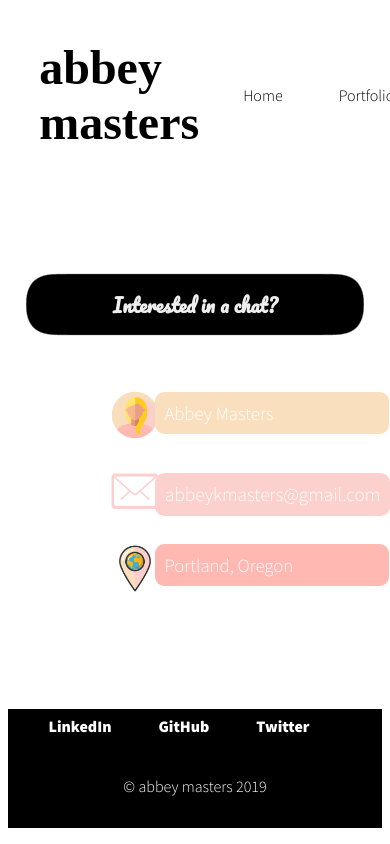
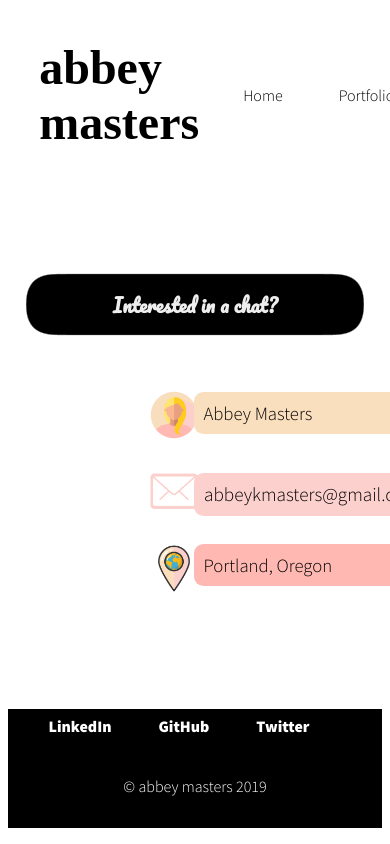
Before and after one commit to abbeymasters/portfolio, a React app: page /contact in a window 390 px wide. Shown: the top 844 px of the page. Built offline with nearby package versions, Linux system fonts and the light colour scheme.

Commit message:
ready to make mobile responsive

```diff
--- a/src/components/AboutMe.css
+++ b/src/components/AboutMe.css
@@ -8,6 +8,12 @@
   h2 {
     font-family: Source Sans Pro;
     font-weight: 600;
+  }
+
+  a {
+    text-decoration: none;
+    font-weight: 700;
+    color: black;
   }
 
   p {
--- a/src/components/AboutMe.js
+++ b/src/components/AboutMe.js
@@ -11,6 +11,7 @@ export default function AboutMe() {
           <h2>?</h2>
         </section>
         <p>Full Stack Software Developer with a background in Digital Marketing and Film, and a passion for creating innovative and stylish web applications.</p>
+        <p>Seeking Front End Development opportunities focused on JavaScript and React. Open to, and excited about learning new languages. For more details on my tech stack and projects, please visit my <a href="/portfolio">portfolio</a>.</p>
       </section>
       <section className={styles.imagesSection}>
         <img className={styles.firstImage} src="/src/assets/splotch_red.png" />
--- a/src/components/App.js
+++ b/src/components/App.js
@@ -2,9 +2,9 @@ import React from 'react';
 import Header from '../components/Header';
 import { BrowserRouter as Router, Switch, Route } from 'react-router-dom';
 import Footer from '../components/Footer';
-import Home from '../container/Home';
 import Portfolio from '../container/Portfolio';
 import Contact from './Contact.js';
+import AboutMe from './AboutMe.js';
 
 const App = () => {
   return (
@@ -13,7 +13,7 @@ const App = () => {
         <Header />
         <>
           <Switch>
-            <Route exact path='/' component={Home} />
+            <Route exact path='/' component={AboutMe} />
             <Route path='/portfolio' component={Portfolio} />
             <Route path='/contact' component={Contact} />
           </Switch>
--- a/src/components/Contact.css
+++ b/src/components/Contact.css
@@ -94,16 +94,14 @@ p:hover:after {
 }
 
 .whoami {
-  width: 50vw;
   display: flex;
   flex-direction: column;
   align-items: space-between;
 
-
-
   div {
     display: flex;
     flex-direction: row;
+    width: 30vw;
   }
 
   h2 {
@@ -118,11 +116,12 @@ p:hover:after {
 
   h3, a {
     text-align: left;
-    width: 30vw;
+    width: 20vw;
     margin: 0.75em;
     height: 18%;
     font-family: Source Sans Pro;
-    font-weight: 200;
+    font-weight: 300;
+    color: black;
   }
 
   a {
@@ -133,15 +132,7 @@ p:hover:after {
   }
 
   a:hover{
-    animation: pulse 1s;
-    animation-timing-function: linear;
+    color: rgba(0, 0, 0, 1);
+    box-shadow: 0 5px 15px rgba(255, 139, 62, 0.4);
   }
-
-  @keyframes pulse {
-    0% { transform: scale(1); }
-    25% { transform: scale(1.07); }
-    50% { transform: scale(1.15); }
-    75% { transform: scale(1.07); }
-    100% { transform: scale(1); }
-    }
 }
--- a/src/container/Home.js
+++ /dev/null
@@ -1,12 +0,0 @@
-import React from 'react';
-import AboutMe from '../components/AboutMe';
-
-const Home = () => {
-  return (
-    <>
-      <AboutMe />
-    </>
-  );
-};
-
-export default Home;
--- a/webpack.config.js
+++ b/webpack.config.js
@@ -5,10 +5,12 @@ const { CleanWebpackPlugin } = require('clean-webpack-plugin');
 module.exports = {
   entry: './src/index.js',
   output: {
-    filename: './bundle.[hash].js'
+    filename: './bundle.[hash].js',
+    publicPath: '/'
   },
   devServer: {
-    port: 7890
+    port: 7890,
+    historyApiFallback: true
   },
   plugins: [
     new HTMLPlugin({ template: './src/index.html' }),
@@ -61,4 +63,5 @@ module.exports = {
       }
     ]
   }
+
 };
```
